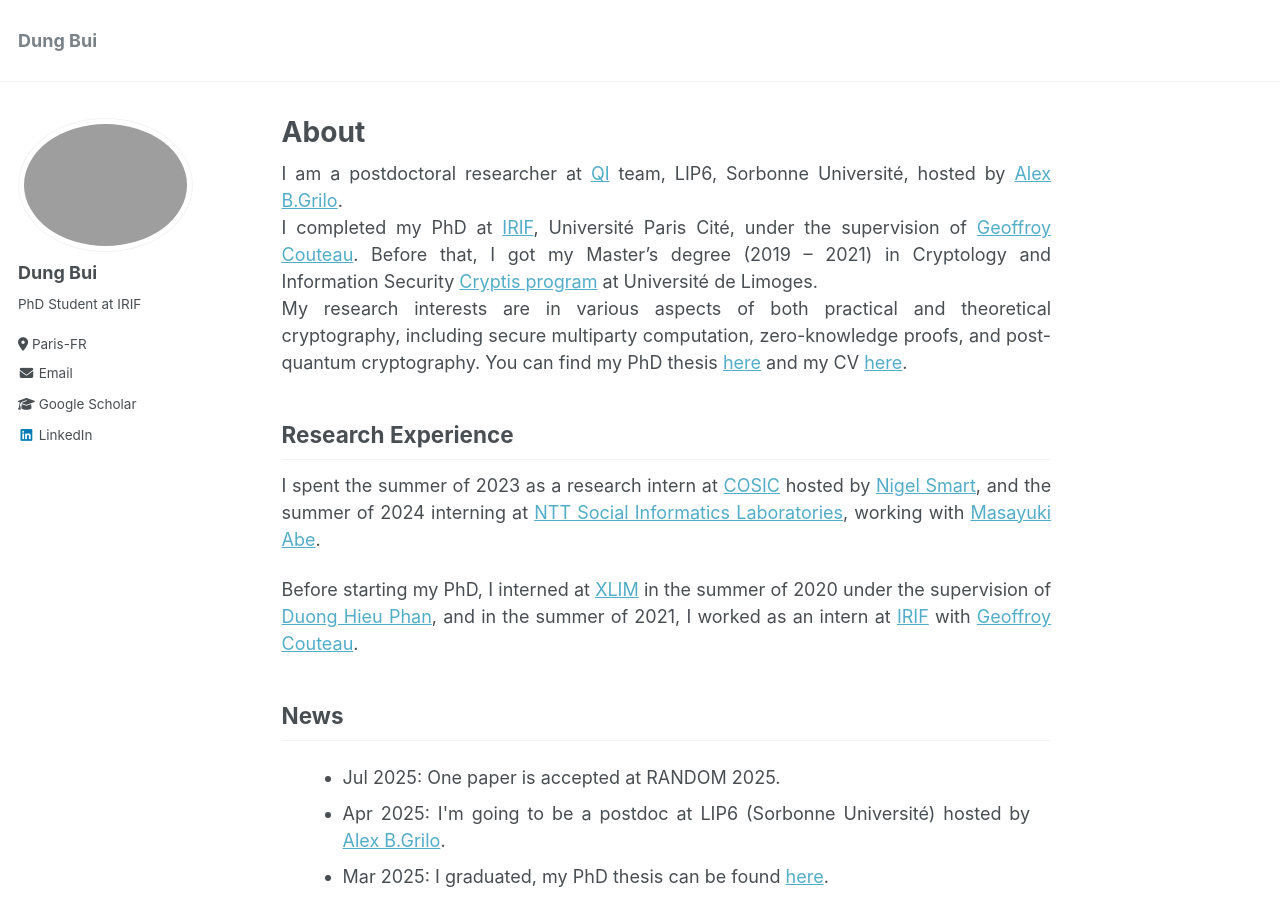
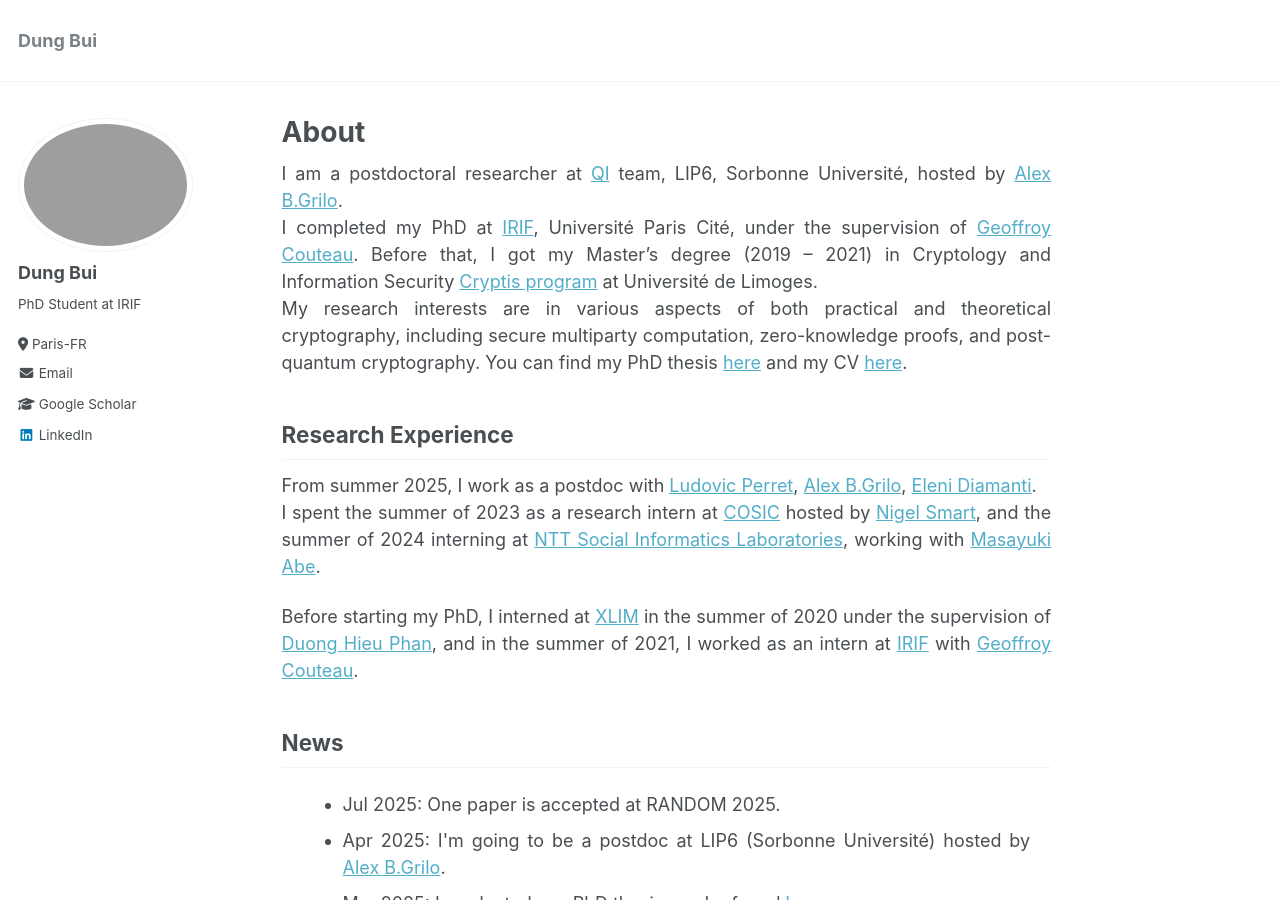
Before and after one commit to dungbui15/dungbui15.github.io, a Jekyll site: the page built from _pages/about.md, in a window 1280 px wide and 900 px high. Built offline with Jekyll 4.4.1, drawn with Linux system fonts in a browser that asks for light colours.

Commit message:
Update about.md

```diff
--- a/_pages/about.md
+++ b/_pages/about.md
@@ -34,6 +34,7 @@
 My research interests are in various aspects of both practical and theoretical cryptography, including secure multiparty computation, zero-knowledge proofs, and post-quantum cryptography. You can find my PhD thesis <a href="files/thesis.pdf">here</a> and my CV <a href="files/CV.pdf">here</a>.
 
 ## Research Experience
+From summer 2025, I work as a postdoc with <a href="https://www.lre.epita.fr/perso/ludovic-perret/"> Ludovic Perret</a>, <a href="https://abgrilo.github.io/">Alex B.Grilo</a>, <a href="https://largo.lip6.fr/~ediamanti/"> Eleni Diamanti</a>.<br>
 I spent the summer of 2023 as a research intern at [COSIC](https://www.esat.kuleuven.be/cosic/) hosted by [Nigel Smart](https://nigelsmart.github.io/), and the summer of 2024 interning at [NTT Social Informatics Laboratories](https://www.rd.ntt/e/sil/), working with [Masayuki Abe](https://security-kouza.github.io/nanacov/). <br>
 
 Before starting my PhD, I interned at [XLIM](https://www.xlim.fr/en) in the summer of 2020 under the supervision of [Duong Hieu Phan](https://www.di.ens.fr/users/phan/index.html), and in the summer of 2021, I worked as an intern at [IRIF](https://www.irif.fr/) with [Geoffroy Couteau](https://geoffroycouteau.github.io/).
```
